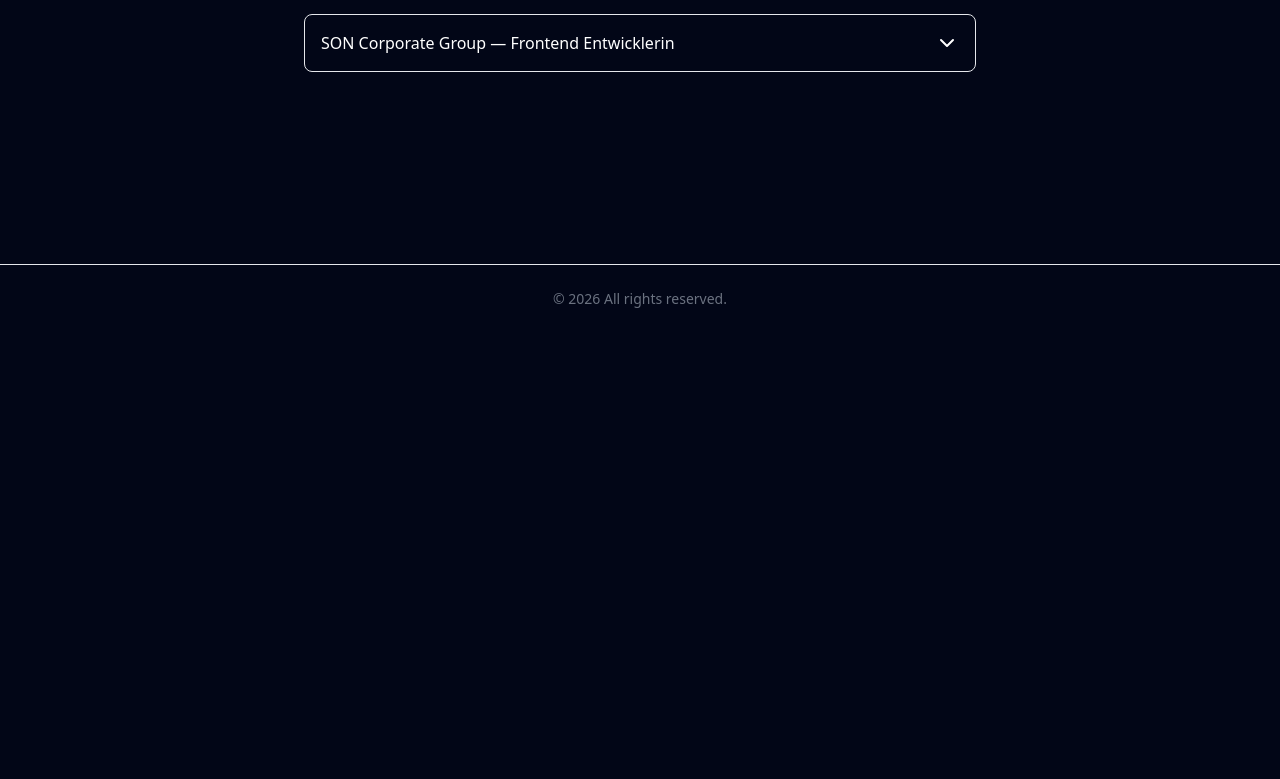
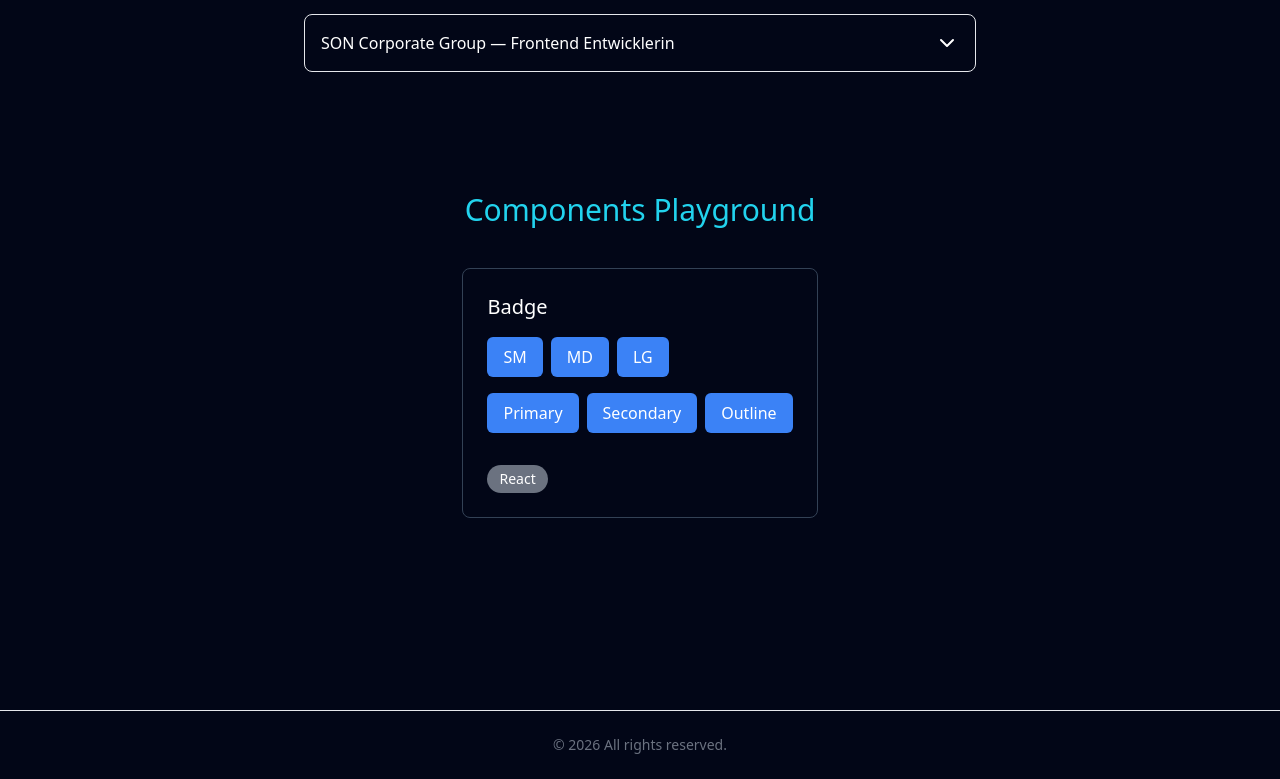
Before and after one commit to ghashghaei/my-portfolio, a Next.js app: page /de in a window 1280 px wide. Shown: the part 1052-1831 px from the top of the page. Before the commit the page ends 1385 px from the top, so only its background shows below. Built offline with nearby package versions, Linux system fonts and the light colour scheme.

Commit message:
add show case in page

```diff
--- a/app/[locale]/page.tsx
+++ b/app/[locale]/page.tsx
@@ -3,6 +3,7 @@
 import AboutSection from "../components/sections/AboutSection";
 import SkillsSection from "../components/sections/SkillsSection";
 import ExperienceSection from "../components/sections/ExperienceSection";
+import ShowcaseSection from "../components/sections/ShowcaseSection";
 
 interface PageProps {
   params: Promise<{
@@ -30,6 +31,7 @@
           {section.id === "experiences" && (
             <ExperienceSection locale={locale} />
           )}
+          {section.id === "showcase" && <ShowcaseSection />}
         </section>
       ))}
     </div>
--- a/app/config/section.ts
+++ b/app/config/section.ts
@@ -6,4 +6,5 @@
   { id: "about" },
   { id: "skills" },
   { id: "experiences" },
+  { id: "showcase" },
 ];
```
